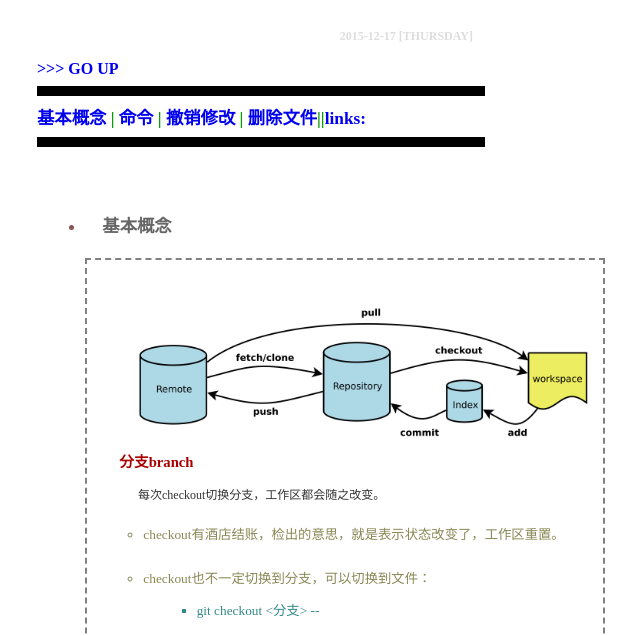
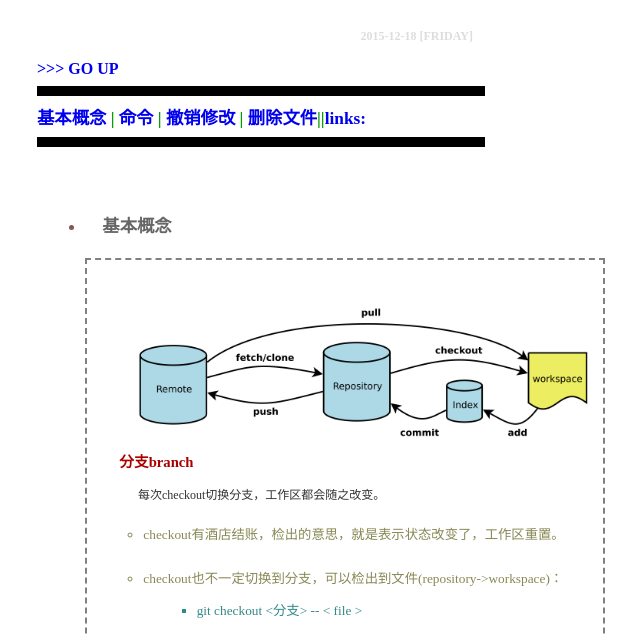
Before and after one commit to H6yV7Um/lxnote, a plain HTML site: page index/git使用笔记/git使用.html in a window 1280 px wide. Shown: the part 157-793 px from the top of the page, without its empty margins (379-1019 px from the left). Drawn offline with Linux system fonts and the light colour scheme.

Commit message:
git 笔记目录更新

```diff
--- a/index/git使用笔记/git使用.html
+++ b/index/git使用笔记/git使用.html
@@ -13,7 +13,7 @@
 	<!-- head----------------------------------------------------------------------- -->
     <meta http-equiv="Content-Type" content="text/html;charset=UTF-8" />
 	<HEAD>
-	  <TITLE> git使用 2015-12-17 [THURSDAY]</TITLE>
+	  <TITLE> git使用 2015-12-18 [FRIDAY]</TITLE>
 		<STYLE TYPE="text/css">
 			<!--
 				.heiti{font-family:"黑体";}
@@ -59,7 +59,7 @@
 		<H1 class="heiti" style="color:#CCCCCC;font-size:30pt"><A name="index">git使用</A> </H1>
         <p align="right">
             <b class="heiti" style="color:#DDDDDD">
-                2015-12-17  [THURSDAY]
+                2015-12-18  [FRIDAY]
             </b>
         </p>
         <b style="color:#666666" class="heiti"><A HREF=../git使用笔记.html>&gt;&gt;&gt;&nbsp;GO UP</A> </b>
@@ -96,10 +96,10 @@
 <p>
 <p><ul>
 <p><li>checkout有酒店结账，检出的意思，就是表示状态改变了，工作区重置。
-<p><li>checkout也不一定切换到分支，可以切换到文件：
+<p><li>checkout也不一定切换到分支，可以检出到文件(repository->workspace)：
 
 <ul>
-<li>git checkout <分支> -- <file>
+<li>git checkout <分支> -- < file >
 <p>
 <p></ul>
 <p></ul>
```
Also changed, not shown: 1 other file.
